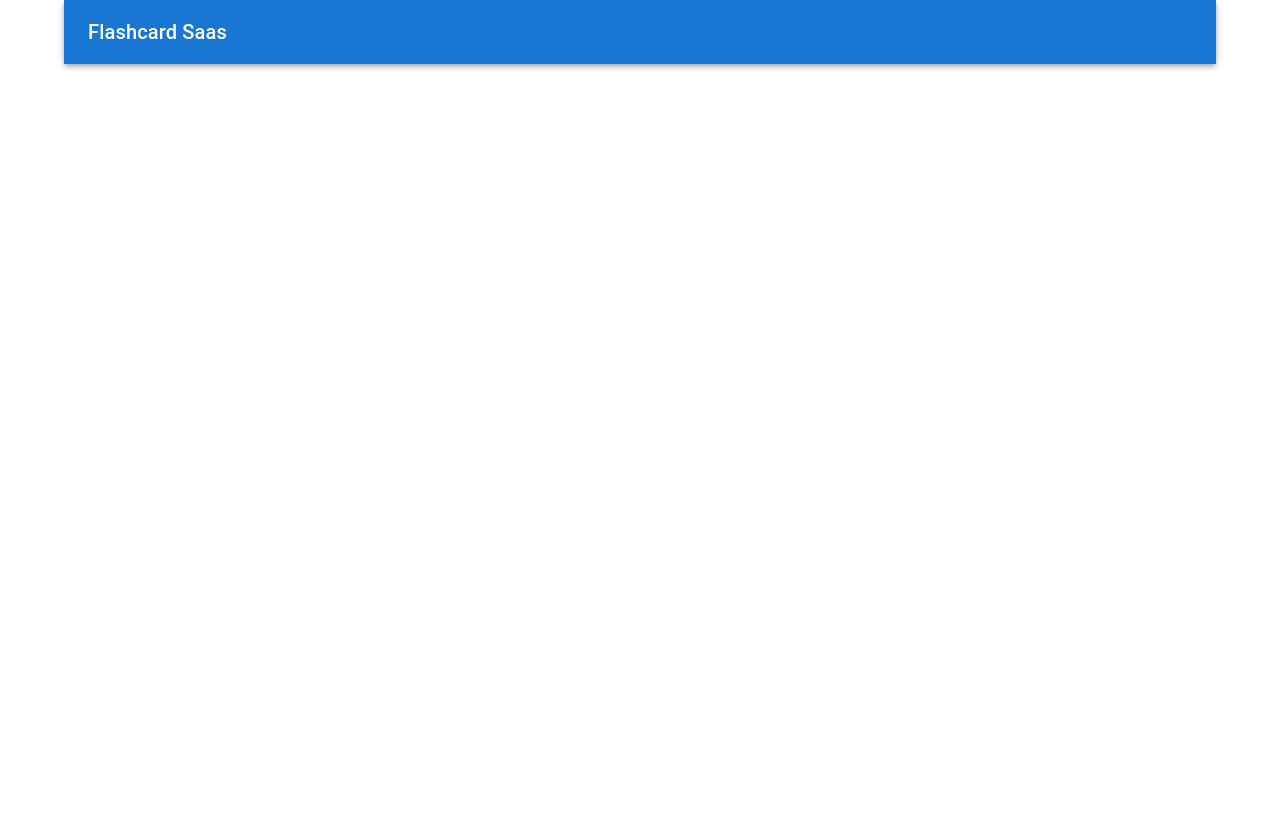
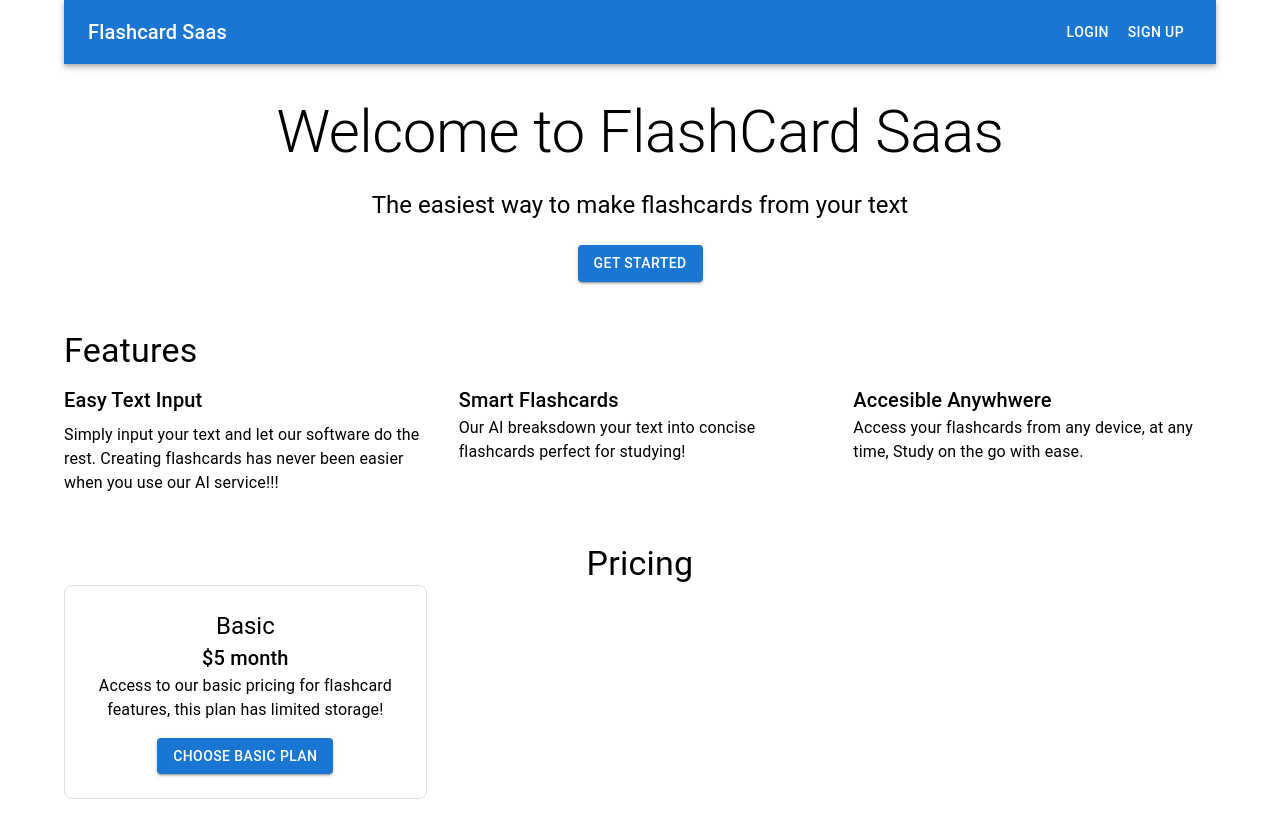
Before and after one commit to AppleCoder20-source/Flashcard-AI, a Next.js app: page / in a window 1280 px wide. Shown: the top 838 px of the page. Before the commit the page ends 800 px from the top, so only its background shows below. Built offline with nearby package versions, Linux system fonts and the light colour scheme; no server answers.

Commit message:
Added Grid to website detailing what our service does, added pricing plans, buttons, as well as a nice UI

```diff
--- a/app/page.js
+++ b/app/page.js
@@ -3,23 +3,105 @@
 import Image from "next/image";
 import getStripe from "@/utils/get-stripe";
 import { SignedIn, SignedOut, UserButton } from "@clerk/nextjs"; // Correct capitalization
-import { Toolbar, Typography, Container, AppBar, Button } from "@mui/material";
+import Head from"next/head";
+
+import {Toolbar, Typography, Container, AppBar, Button, Box,Grid } from "@mui/material";
 
 export default function Home() {
   return (
     <Container maxWidth="lg">
+      <Head>
+        <title> Flashcard SaaS</title>
+        <meta name = "description" content="Create flashcard from your text"/>
+      </Head>
+
       <AppBar position="static">
         <Toolbar>
-          <Typography variant="h6">Flashcard Saas</Typography>
+          <Typography variant="h6" style={{flexGrow: 1}}>Flashcard Saas</Typography>
           <SignedOut>
-            <Button>Login</Button>
-            <Button>Sign Up</Button>
+            <Button color="inherit">Login</Button>
+            <Button color="inherit">Sign Up</Button>
           </SignedOut>
           <SignedIn>
             <UserButton />
           </SignedIn>
         </Toolbar>
       </AppBar>
+
+      <Box
+        sx = {{
+          textAlign: 'center',
+          my:4,
+        }}
+      >
+        <Typography variant = "h2" gutterBottom>
+          Welcome to FlashCard Saas
+        </Typography>
+        <Typography variant = "h5" gutterBottom>
+          {' '}
+          The easiest way to make flashcards from your text
+        </Typography>
+        <Button variant = "contained" color="primary" sx={{mt: 2}}>
+          Get Started
+        </Button>
+      </Box>
+      <Box sx={{my: 6}}>
+        <Typography variant ="h4" components = "h2" gutterBottom>
+          Features
+        </Typography>
+        <Grid container spacing={4}>
+          <Grid item xs= {12} md = {4}>
+            <Typography variant = "h6" gutterBottom> Easy Text Input</Typography>
+            <Typography>
+              {' '}
+              Simply input your text and let our software do the rest.
+              Creating flashcards has never been easier when you use our AI service!!!
+
+            </Typography>
+          </Grid>
+          <Grid item xs= {12} md = {4}>
+            <Typography variant = "h6">Smart Flashcards</Typography>
+            <Typography>
+              {' '}
+              Our AI breaksdown your text into concise flashcards perfect for studying!
+
+            </Typography>
+          </Grid>
+          <Grid item xs= {12} md = {4}>
+            <Typography variant = "h6">Accesible Anywhwere</Typography>
+            <Typography>
+              {' '}
+              Access your flashcards from any device, at any time, Study on the go with ease.
+            </Typography>
+          </Grid>
+        </Grid>
+      </Box>
+      <Box sx = {{my:6, textAlign: 'center'}}>
+        <Typography variant="h4"> Pricing</Typography>
+        <Grid container spacing={4}>
+          <Grid item xs= {12} md = {4}>
+            <Box
+              sx={{
+                p:3,
+                border: '1px solid',
+                borderColor: 'grey.300',
+                borderRadius: 2,
+              }}
+              >
+                <Typography variant = "h5"> Basic</Typography>
+                <Typography variant = "h6"> $5 month</Typography>
+                <Typography>
+                  {' '}
+                  Access to our basic pricing for flashcard features, this plan has limited storage!
+                </Typography>
+                <Button variant = "contained" color = "primary" sx={{mt:2}}>
+                  Choose Basic Plan
+                </Button>
+              </Box>
+          </Grid>
+        </Grid>
+
+      </Box>
     </Container>
-  );
+  )
 }
--- a/package.json
+++ b/package.json
@@ -9,6 +9,7 @@
     "lint": "next lint"
   },
   "dependencies": {
+    "@clerk/clerk-js": "^5.14.1",
     "@clerk/nextjs": "^5.3.1",
     "@emotion/react": "^11.13.0",
     "@emotion/styled": "^11.13.0",
```
Also changed, not shown: 1 other file (tests, documents, lock files or other folders).
